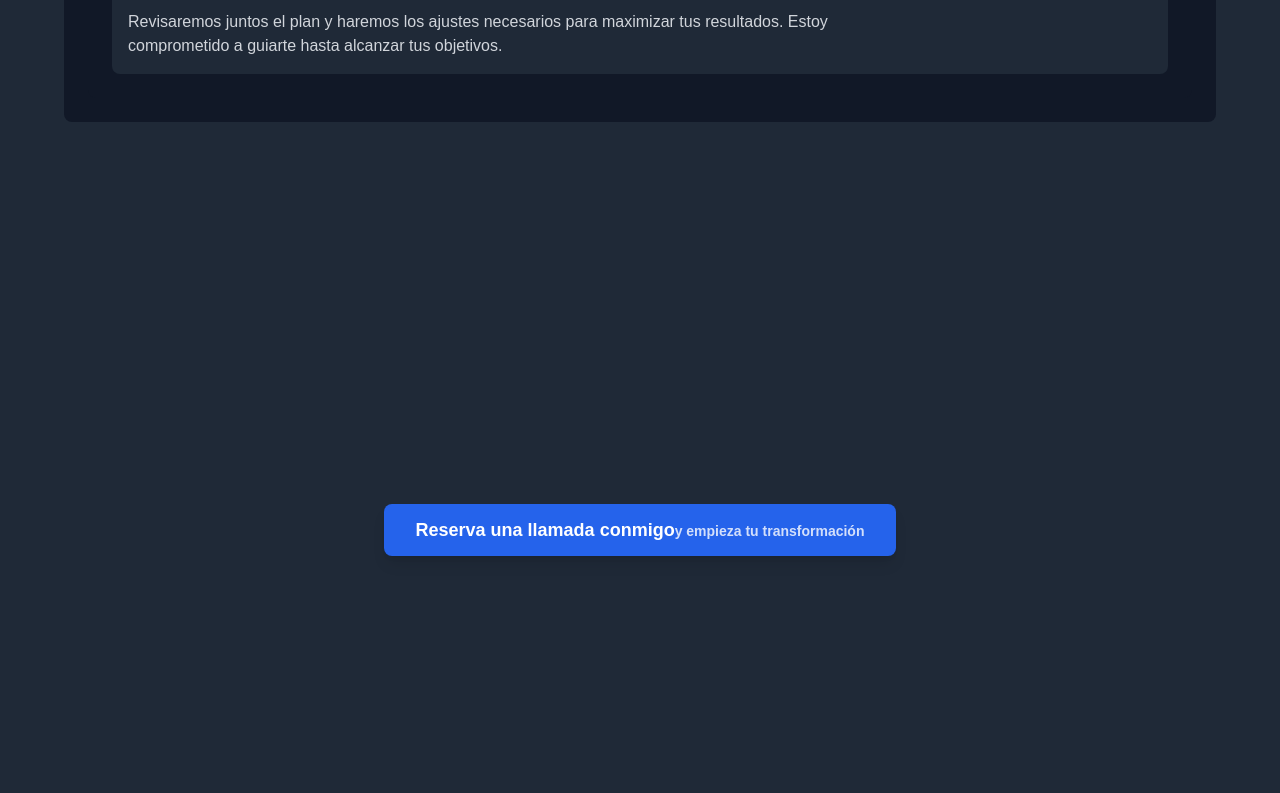
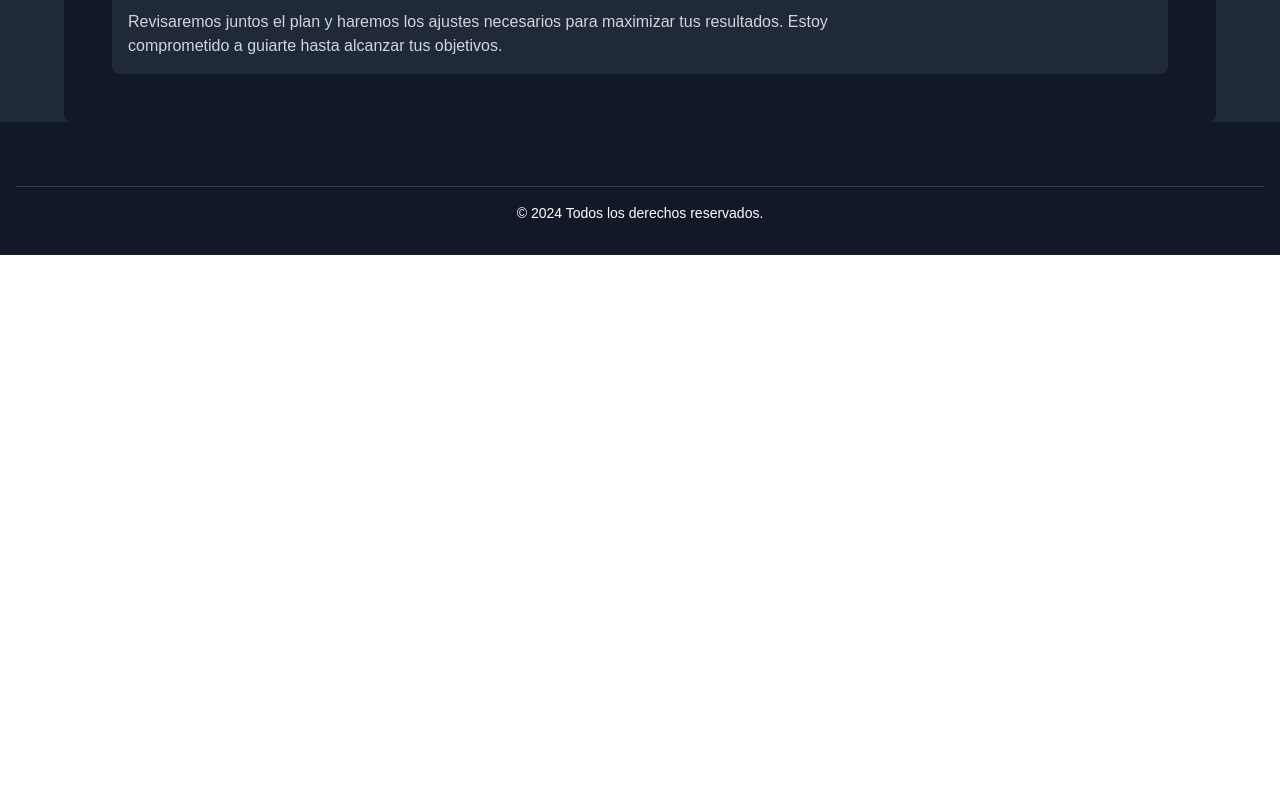
Before and after one commit to Maticaba99/catroux-fit, a Next.js app: page / in a window 1280 px wide. Shown: the part 6027-6820 px from the top of the page. After the commit the page ends 6282 px from the top, so only its background shows below. Built offline with nearby package versions, Linux system fonts and the light colour scheme.

Commit message:
aaaaaaaa

```diff
--- a/src/app/components/boton.tsx
+++ /dev/null
@@ -1,18 +0,0 @@
-function Boton() {
-  return (
-    <div>
-      <div className="bg-gray-800">
-        <div class="flex justify-center items-center min-h-screen">
-          <button className="-translate-y-2 mt-8 bg-blue-600 text-white font-semibold py-3 px-8 rounded-lg shadow-lg transform transition-all duration-300 hover:bg-blue-700 hover:scale-105 hover:shadow-xl focus:outline-none focus:ring-4 focus:ring-blue-300">
-            <span className="text-lg">Reserva una llamada conmigo</span>
-            <span className="text-sm mt-1 opacity-80">
-              y empieza tu transformación
-            </span>
-          </button>
-        </div>
-      </div>
-    </div>
-  );
-}
-
-export default Boton;
--- a/src/app/page.tsx
+++ b/src/app/page.tsx
@@ -6,7 +6,6 @@ import Pro from "./components/pro";
 import Logros from "./components/logros";
 import Testimonios from "./components/testimonios";
 import Objesiones from "./components/objesiones";
-import Boton from "./components/boton";
 
 export default function Home() {
   return (
@@ -26,7 +25,6 @@ export default function Home() {
       <Testimonios />
       <hr className="my-0 border-t-4 border-blue-900" />
       <Objesiones />
-      <Boton />
       <Footer />
     </div>
   );
```
